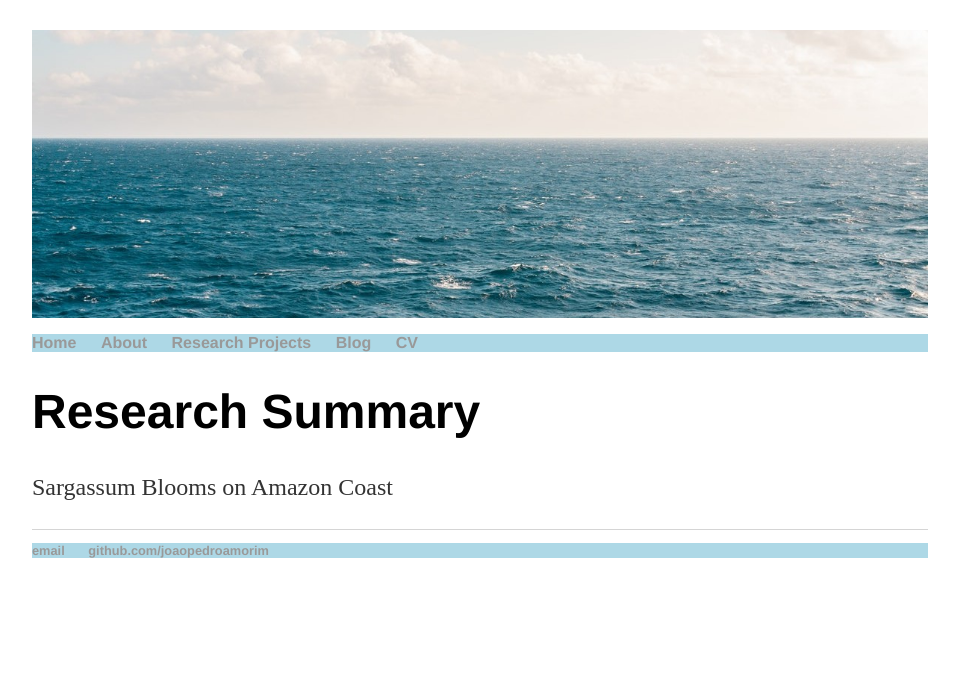
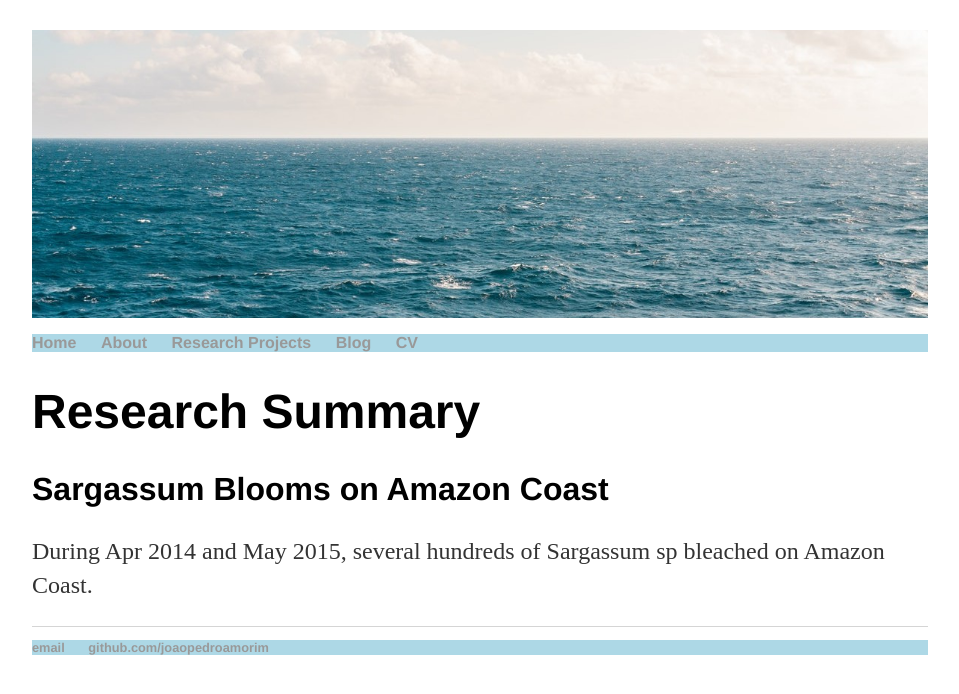
Before and after one commit to joaopedroamorim/joaopedroamorim.github.io, a Jekyll site: the page built from research/index.html, in a window 1280 px wide. Shown: the top 694 px of the page, without its empty margins (160-1119 px from the left). Built offline with Jekyll 4.4.1, drawn with Linux system fonts in a browser that asks for light colours.

Commit message:
Update index.html

```diff
--- a/research/index.html
+++ b/research/index.html
@@ -6,5 +6,6 @@ permalink: /research/
 	<h1>{{ page.title }}</h1>
 
 	<div class="blurb">
-		<p> Sargassum Blooms on Amazon Coast </p>
+		<h2> Sargassum Blooms on Amazon Coast </h2>
+		<p> During Apr 2014 and May 2015, several hundreds of Sargassum sp bleached on Amazon Coast. </p>
 	</div><!-- /.blurb -->
```
